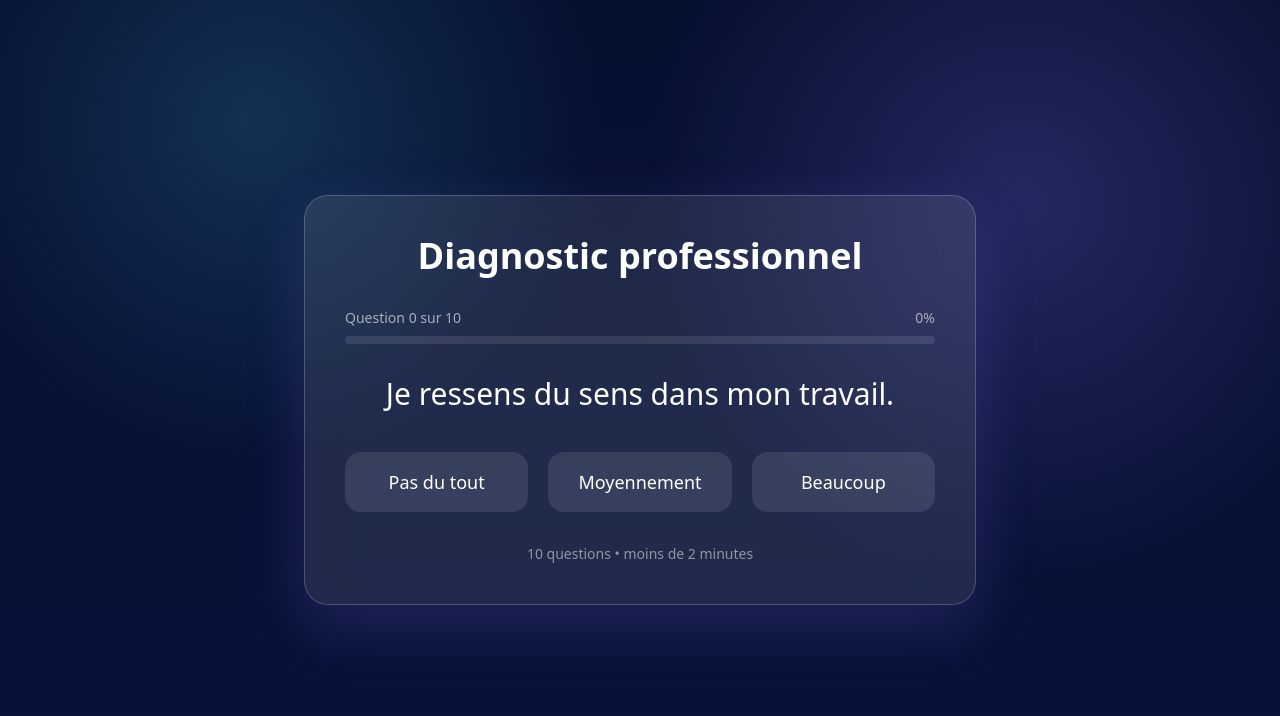
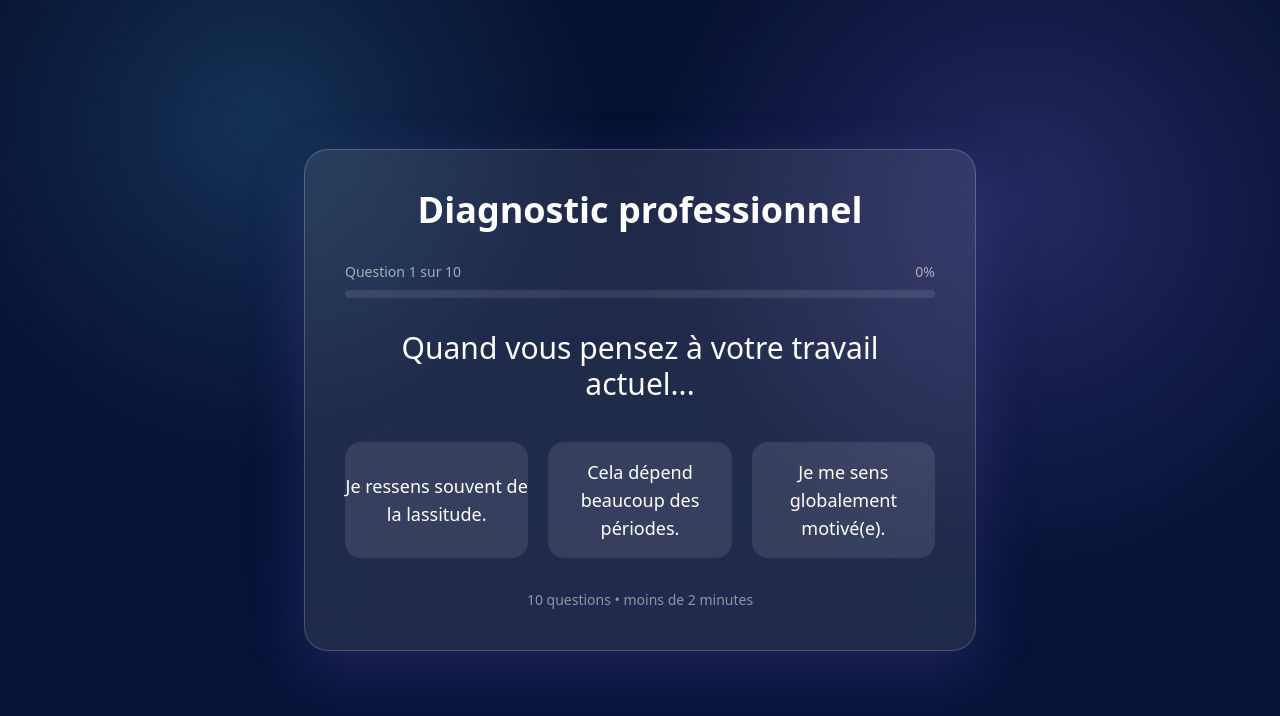
Before and after one commit to arnaudcrestey/procoach, a Next.js app in the folder arnaudcrestey-site-main/: page /diagnostic in a window 1280 px wide. Shown: the top 716 px of the page. Built offline with nearby package versions, Linux system fonts and the light colour scheme.

Commit message:
Update page.tsx

```diff
--- a/arnaudcrestey-site-main/app/diagnostic/page.tsx
+++ b/arnaudcrestey-site-main/app/diagnostic/page.tsx
@@ -2,19 +2,7 @@
 
 import { useState } from "react";
 import { useRouter } from "next/navigation";
-
-const questions = [
-"Je ressens du sens dans mon travail.",
-"Je me sens motivé par mes missions.",
-"Je dispose d'une autonomie suffisante dans mon travail.",
-"Je vois des perspectives d'évolution.",
-"Mon niveau d'énergie est bon au travail.",
-"Mes compétences sont reconnues à leur juste valeur.",
-"Je peux exprimer pleinement mes capacités dans mon poste.",
-"Je me projette dans mon métier sur plusieurs années.",
-"Mon environnement professionnel correspond à mes valeurs.",
-"Je ressens que mon travail contribue réellement à quelque chose d'important."
-];
+import { quizQuestions } from "@/lib/quiz";
 
 export default function DiagnosticPage(){
 
@@ -24,9 +12,9 @@ const [answers,setAnswers] = useState<number[]>([]);
 const [animating,setAnimating] = useState(false);
 
 const index = answers.length;
-const question = questions[index];
+const question = quizQuestions[index];
 
-const progress = ((index)/questions.length)*100;
+const progress = ((index)/quizQuestions.length)*100;
 
 function answer(value:number){
 
@@ -41,7 +29,7 @@ setTimeout(()=>{
 setAnswers(updated);
 setAnimating(false);
 
-if(updated.length===questions.length){
+if(updated.length===quizQuestions.length){
 
 localStorage.setItem(
 "procoach_answers",
@@ -71,7 +59,7 @@ Diagnostic professionnel
 <div className="flex justify-between text-xs sm:text-sm text-white/60 mb-2">
 
 <span>
-Question {Math.min(index,questions.length)} sur {questions.length}
+Question {Math.min(index+1,quizQuestions.length)} sur {quizQuestions.length}
 </span>
 
 <span>{Math.round(progress)}%</span>
@@ -90,31 +78,20 @@ style={{width:`${progress}%`}}
 </div>
 
 <p className={`text-xl sm:text-2xl lg:text-3xl mb-8 sm:mb-10 transition-opacity duration-300 ${animating?"opacity-0":"opacity-100"}`}>
-{question}
+{question?.label}
 </p>
 
 <div className="grid grid-cols-1 sm:grid-cols-3 gap-4 sm:gap-5">
 
+{question?.answers.map((a)=>(
 <button
-onClick={()=>answer(1)}
-className="rounded-2xl bg-white/10 py-4 text-base sm:text-lg font-medium hover:bg-red-500/20 active:scale-95 transition"
+key={a.label}
+onClick={()=>answer(a.value)}
+className="rounded-2xl bg-white/10 py-4 text-base sm:text-lg font-medium hover:bg-white/20 active:scale-95 transition"
 >
-Pas du tout
+{a.text}
 </button>
-
-<button
-onClick={()=>answer(3)}
-className="rounded-2xl bg-white/10 py-4 text-base sm:text-lg font-medium hover:bg-yellow-400/20 active:scale-95 transition"
->
-Moyennement
-</button>
-
-<button
-onClick={()=>answer(5)}
-className="rounded-2xl bg-white/10 py-4 text-base sm:text-lg font-medium hover:bg-green-500/20 active:scale-95 transition"
->
-Beaucoup
-</button>
+))}
 
 </div>
 
```
